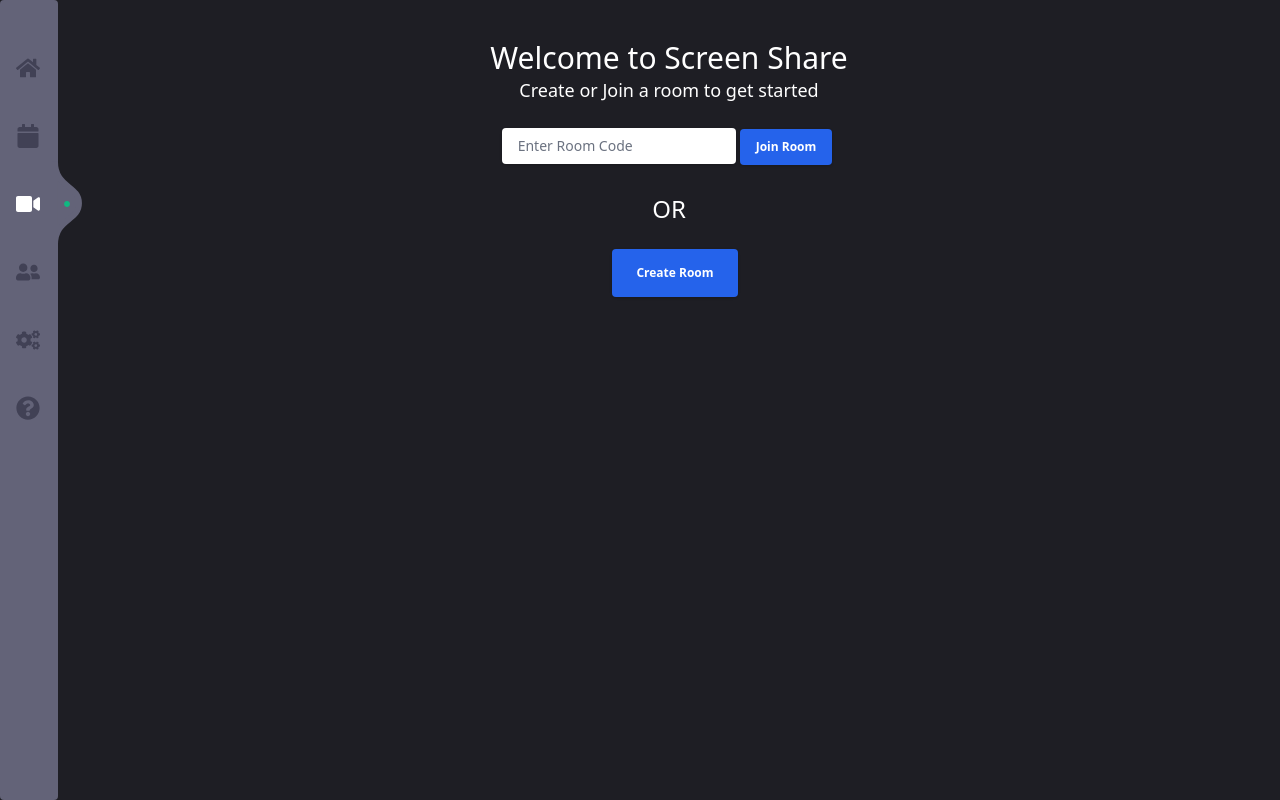
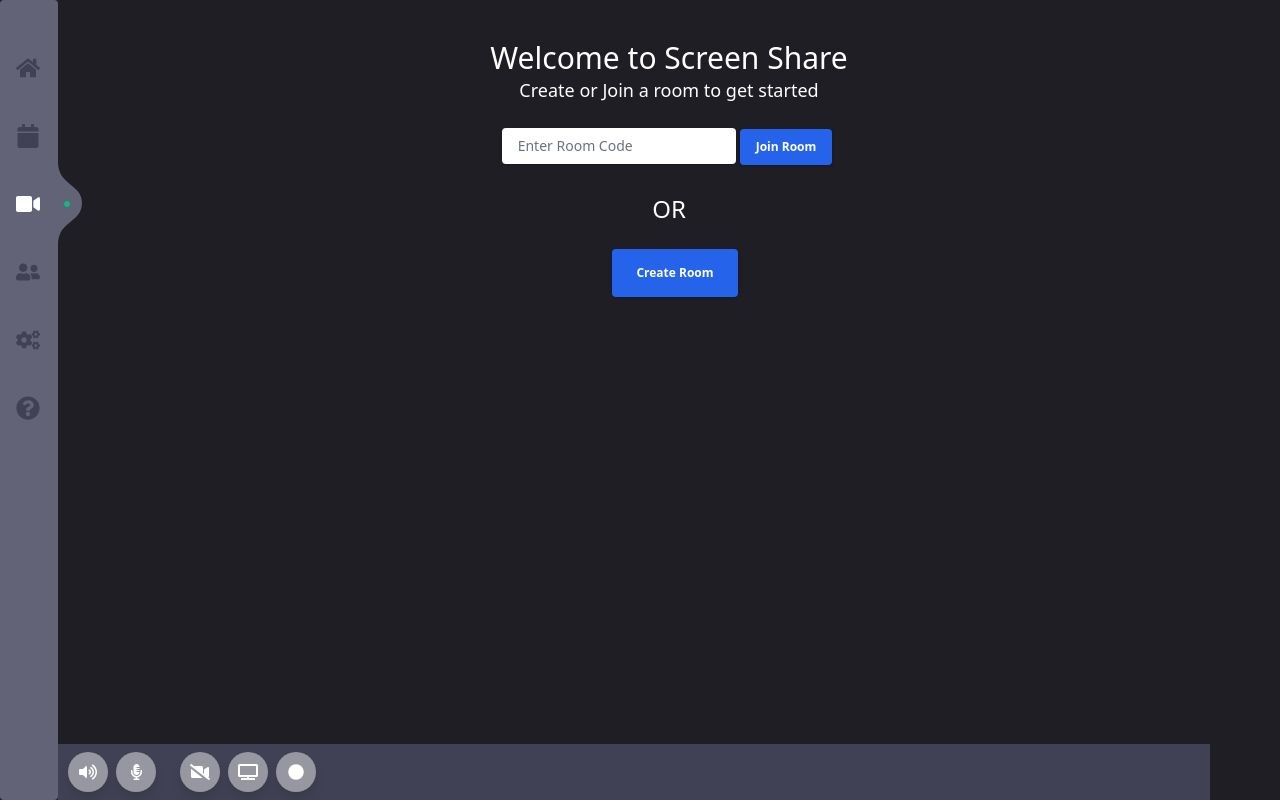
Before and after one commit to verticelabs-dev/screenshare, a Vue app in the folder app/: page /join in a window 1280 px wide. Built offline with nearby package versions, Linux system fonts and the light colour scheme; no server answers.

Commit message:
Working on bottom bar

```diff
--- a/app/src/App.vue
+++ b/app/src/App.vue
@@ -4,18 +4,20 @@
 
     <div class="w-full">
       <router-view />
+
+      <StreamControlBar />
     </div>
   </div>
 </template>
 
 <script>
 import Sidebar from "./components/Sidebar";
-// import StreamControlBar from "./components/grid/streamControlBar";
+import StreamControlBar from "./components/grid/StreamControlBar";
 
 export default {
   components: {
-    Sidebar
-    // StreamControlBar
+    Sidebar,
+    StreamControlBar
   },
   data() {
     return {};
--- a/app/src/assets/scss/grid/main.scss
+++ b/app/src/assets/scss/grid/main.scss
@@ -1,5 +1,3 @@
-/* @import "streamControlBar"; */
-
 .grid-item-border {
   @apply rounded border-2 border-blue-500 border-dashed;
 }
--- a/app/src/components/grid/StreamControlBar.vue
+++ b/app/src/components/grid/StreamControlBar.vue
@@ -101,4 +101,6 @@ export default {
 };
 </script>
 
-<style></style>
+<style>
+@import "../../assets/scss/grid/streamControlBar.scss";
+</style>
```
